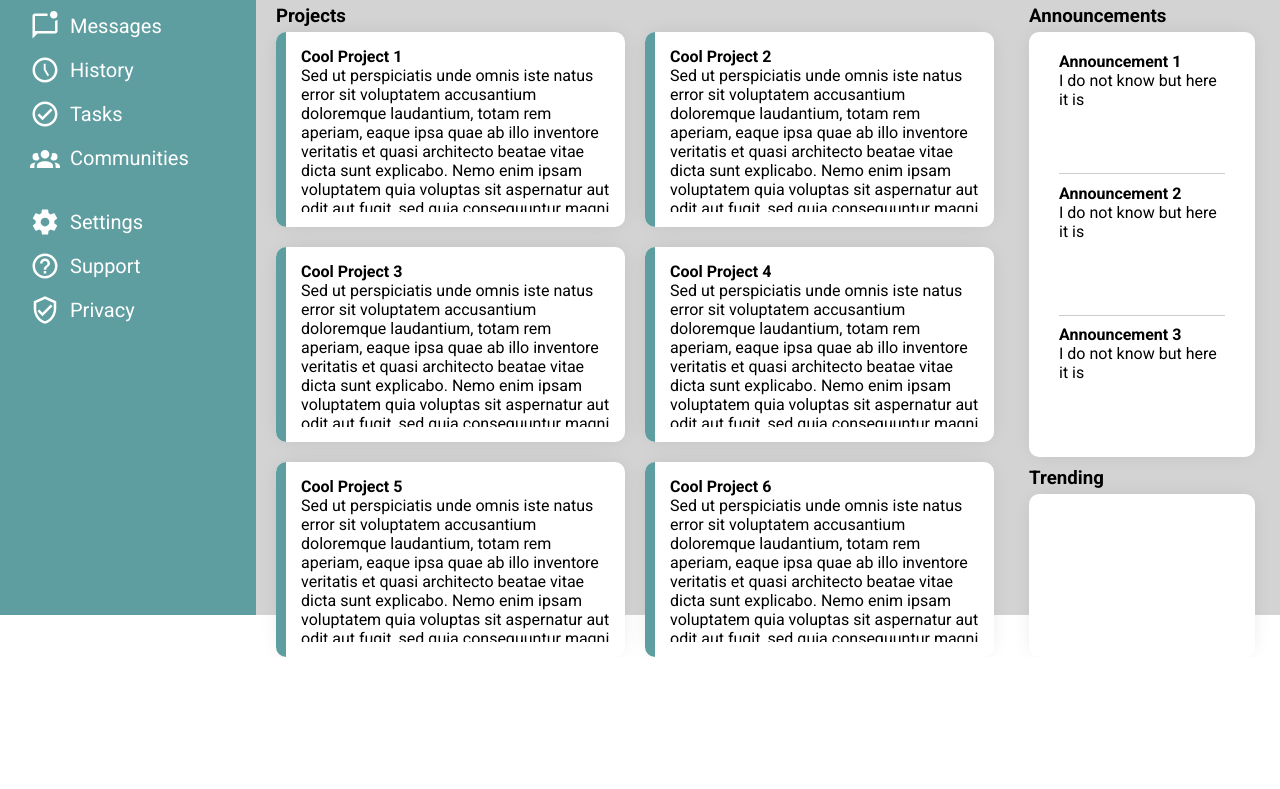
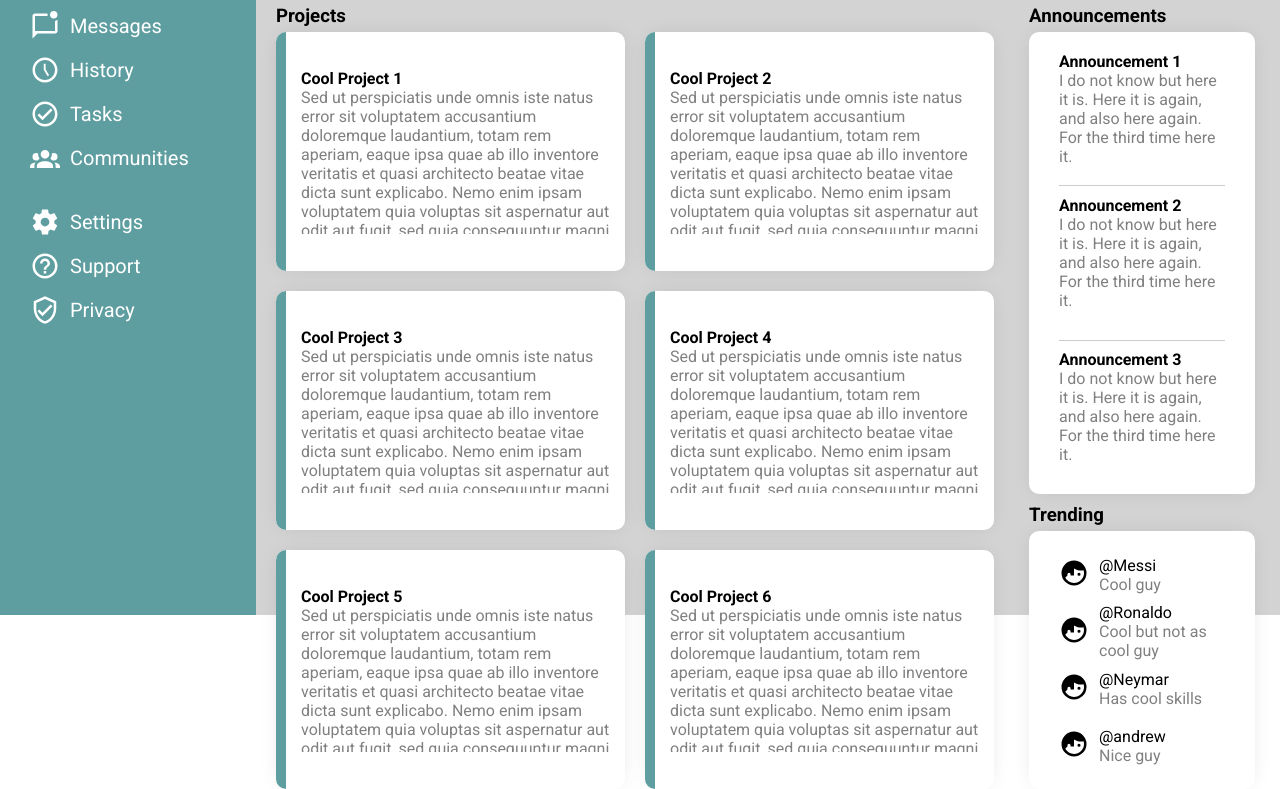
Before and after one commit to andrew-erasmus/admin-dashboard, a plain HTML site: page index.html in a window 1280 px wide. Shown: the part 185-974 px from the top of the page. Before the commit the page ends 842 px from the top, so only its background shows below. Drawn offline with Linux system fonts and the light colour scheme.

Commit message:
Fill in trending info

```diff
--- a/index.html
+++ b/index.html
@@ -1,5 +1,6 @@
 <!DOCTYPE html>
 <html lang="en">
+
 <head>
   <meta charset="UTF-8" />
   <meta name="viewport" content="width=device-width, initial-scale=1.0" />
@@ -173,25 +174,57 @@
           <div id="announcement-info" class="card">
             <div class="announcement-item">
               <p><strong>Announcement 1</strong></p>
-                <p>I do not know but here it is</p>
+              <p>I do not know but here it is. Here it is again, and also here again. For the third time here it.</p>
             </div>
             <div class="announcement-item">
               <p><strong>Announcement 2</strong></p>
-                <p>I do not know but here it is</p>
+              <p>I do not know but here it is. Here it is again, and also here again. For the third time here it.</p>
             </div>
             <div class="announcement-item">
               <p><strong>Announcement 3</strong></p>
-                <p>I do not know but here it is</p>
+              <p>I do not know but here it is. Here it is again, and also here again. For the third time here it.</p>
             </div>
           </div>
         </div>
         <div id="trending">
           <h3>Trending</h3>
           <div id="trending-info" class="card">
-              <div class="trending-item"></div>
-              <div class="trending-item"></div>
-              <div class="trending-item"></div>
-              <div class="trending-item"></div>
+            <div class="trending-item">
+              <div id="display-icon">
+                <img id="small-profile" src="./assets/face-man-profile.svg" alt="" />
+              </div>
+              <div class="trending-description">
+                <p>@Messi</p>
+                <p class="greyed-out">Cool guy</p>
+              </div>
+            </div>
+            <div class="trending-item">
+              <div id="display-icon">
+                <img id="small-profile" src="./assets/face-man-profile.svg" alt="" />
+              </div>
+              <div class="trending-description">
+                <p>@Ronaldo</p>
+                <p class="greyed-out">Cool but not as cool guy</p>
+              </div>
+            </div>
+            <div class="trending-item">
+              <div id="display-icon">
+                <img id="small-profile" src="./assets/face-man-profile.svg" alt="" />
+              </div>
+              <div class="trending-description">
+                <p>@Neymar</p>
+                <p class="greyed-out">Has cool skills</p>
+              </div>
+            </div>
+            <div class="trending-item">
+              <div id="display-icon">
+                <img id="small-profile" src="./assets/face-man-profile.svg" alt="" />
+              </div>
+              <div class="trending-description">
+                <p>@andrew</p>
+                <p class="greyed-out">Nice guy</p>
+              </div>
+            </div>
           </div>
         </div>
       </div>
@@ -216,19 +249,21 @@
       </div>
       <div id="bottom-row">
         <div id="display-icon">
-            <img
-              id="large-profile"
-              src="./assets/face-man-profile.svg"
-              alt=""
-            />
+          <img id="large-profile" src="./assets/face-man-profile.svg" alt="" />
         </div>
         <div id="information">
           <p>Hi there,</p>
           <h2>Andrew Erasmus (@andrew)</h2>
         </div>
-          <div id="new-button"><div>New</div></div>
-          <div id="upload-button"><div>Upload</div></div>
-          <div id="share-button"><div>Share</div></div>
+        <div id="new-button">
+          <div>New</div>
+        </div>
+        <div id="upload-button">
+          <div>Upload</div>
+        </div>
+        <div id="share-button">
+          <div>Share</div>
+        </div>
       </div>
     </div>
     <div id="sidebar">
@@ -236,9 +271,7 @@
         <div>
           <svg xmlns="http://www.w3.org/2000/svg" viewBox="0 0 24 24">
             <title>view-dashboard</title>
-              <path
-                d="M13,3V9H21V3M13,21H21V11H13M3,21H11V15H3M3,13H11V3H3V13Z"
-              />
+            <path d="M13,3V9H21V3M13,21H21V11H13M3,21H11V15H3M3,13H11V3H3V13Z" />
           </svg>
           <h1>Dashboard</h1>
         </div>
@@ -256,8 +289,7 @@
           <svg xmlns="http://www.w3.org/2000/svg" viewBox="0 0 24 24">
             <title>account</title>
             <path
-                d="M12,4A4,4 0 0,1 16,8A4,4 0 0,1 12,12A4,4 0 0,1 8,8A4,4 0 0,1 12,4M12,14C16.42,14 20,15.79 20,18V20H4V18C4,15.79 7.58,14 12,14Z"
-              />
+              d="M12,4A4,4 0 0,1 16,8A4,4 0 0,1 12,12A4,4 0 0,1 8,8A4,4 0 0,1 12,4M12,14C16.42,14 20,15.79 20,18V20H4V18C4,15.79 7.58,14 12,14Z" />
           </svg>
           <p>Profile</p>
         </div>
@@ -265,8 +297,7 @@
           <svg xmlns="http://www.w3.org/2000/svg" viewBox="0 0 24 24">
             <title>message-badge-outline</title>
             <path
-                d="M22 7V16C22 17.1 21.1 18 20 18H6L2 22V4C2 2.9 2.9 2 4 2H14.1C14 2.3 14 2.7 14 3S14 3.7 14.1 4H4V16H20V7.9C20.7 7.8 21.4 7.4 22 7M16 3C16 4.7 17.3 6 19 6S22 4.7 22 3 20.7 0 19 0 16 1.3 16 3Z"
-              />
+              d="M22 7V16C22 17.1 21.1 18 20 18H6L2 22V4C2 2.9 2.9 2 4 2H14.1C14 2.3 14 2.7 14 3S14 3.7 14.1 4H4V16H20V7.9C20.7 7.8 21.4 7.4 22 7M16 3C16 4.7 17.3 6 19 6S22 4.7 22 3 20.7 0 19 0 16 1.3 16 3Z" />
           </svg>
           <p>Messages</p>
         </div>
@@ -274,24 +305,21 @@
           <svg xmlns="http://www.w3.org/2000/svg" viewBox="0 0 24 24">
             <title>clock-time-five-outline</title>
             <path
-                d="M12 20C16.4 20 20 16.4 20 12S16.4 4 12 4 4 7.6 4 12 7.6 20 12 20M12 2C17.5 2 22 6.5 22 12S17.5 22 12 22C6.5 22 2 17.5 2 12C2 6.5 6.5 2 12 2M15.3 16.2L14 17L11 11.8V7H12.5V11.4L15.3 16.2Z"
-              />
+              d="M12 20C16.4 20 20 16.4 20 12S16.4 4 12 4 4 7.6 4 12 7.6 20 12 20M12 2C17.5 2 22 6.5 22 12S17.5 22 12 22C6.5 22 2 17.5 2 12C2 6.5 6.5 2 12 2M15.3 16.2L14 17L11 11.8V7H12.5V11.4L15.3 16.2Z" />
           </svg>
           <p>History</p>
         </div>
         <div>
           <svg xmlns="http://www.w3.org/2000/svg" viewBox="0 0 24 24">
             <path
-                d="M12 2C6.5 2 2 6.5 2 12S6.5 22 12 22 22 17.5 22 12 17.5 2 12 2M12 20C7.59 20 4 16.41 4 12S7.59 4 12 4 20 7.59 20 12 16.41 20 12 20M16.59 7.58L10 14.17L7.41 11.59L6 13L10 17L18 9L16.59 7.58Z"
-              />
+              d="M12 2C6.5 2 2 6.5 2 12S6.5 22 12 22 22 17.5 22 12 17.5 2 12 2M12 20C7.59 20 4 16.41 4 12S7.59 4 12 4 20 7.59 20 12 16.41 20 12 20M16.59 7.58L10 14.17L7.41 11.59L6 13L10 17L18 9L16.59 7.58Z" />
           </svg>
           <p>Tasks</p>
         </div>
         <div>
           <svg xmlns="http://www.w3.org/2000/svg" viewBox="0 0 24 24">
             <path
-                d="M12,5.5A3.5,3.5 0 0,1 15.5,9A3.5,3.5 0 0,1 12,12.5A3.5,3.5 0 0,1 8.5,9A3.5,3.5 0 0,1 12,5.5M5,8C5.56,8 6.08,8.15 6.53,8.42C6.38,9.85 6.8,11.27 7.66,12.38C7.16,13.34 6.16,14 5,14A3,3 0 0,1 2,11A3,3 0 0,1 5,8M19,8A3,3 0 0,1 22,11A3,3 0 0,1 19,14C17.84,14 16.84,13.34 16.34,12.38C17.2,11.27 17.62,9.85 17.47,8.42C17.92,8.15 18.44,8 19,8M5.5,18.25C5.5,16.18 8.41,14.5 12,14.5C15.59,14.5 18.5,16.18 18.5,18.25V20H5.5V18.25M0,20V18.5C0,17.11 1.89,15.94 4.45,15.6C3.86,16.28 3.5,17.22 3.5,18.25V20H0M24,20H20.5V18.25C20.5,17.22 20.14,16.28 19.55,15.6C22.11,15.94 24,17.11 24,18.5V20Z"
-              />
+              d="M12,5.5A3.5,3.5 0 0,1 15.5,9A3.5,3.5 0 0,1 12,12.5A3.5,3.5 0 0,1 8.5,9A3.5,3.5 0 0,1 12,5.5M5,8C5.56,8 6.08,8.15 6.53,8.42C6.38,9.85 6.8,11.27 7.66,12.38C7.16,13.34 6.16,14 5,14A3,3 0 0,1 2,11A3,3 0 0,1 5,8M19,8A3,3 0 0,1 22,11A3,3 0 0,1 19,14C17.84,14 16.84,13.34 16.34,12.38C17.2,11.27 17.62,9.85 17.47,8.42C17.92,8.15 18.44,8 19,8M5.5,18.25C5.5,16.18 8.41,14.5 12,14.5C15.59,14.5 18.5,16.18 18.5,18.25V20H5.5V18.25M0,20V18.5C0,17.11 1.89,15.94 4.45,15.6C3.86,16.28 3.5,17.22 3.5,18.25V20H0M24,20H20.5V18.25C20.5,17.22 20.14,16.28 19.55,15.6C22.11,15.94 24,17.11 24,18.5V20Z" />
           </svg>
           <p>Communities</p>
         </div>
@@ -301,24 +329,21 @@
         <div>
           <svg xmlns="http://www.w3.org/2000/svg" viewBox="0 0 24 24">
             <path
-                d="M12,15.5A3.5,3.5 0 0,1 8.5,12A3.5,3.5 0 0,1 12,8.5A3.5,3.5 0 0,1 15.5,12A3.5,3.5 0 0,1 12,15.5M19.43,12.97C19.47,12.65 19.5,12.33 19.5,12C19.5,11.67 19.47,11.34 19.43,11L21.54,9.37C21.73,9.22 21.78,8.95 21.66,8.73L19.66,5.27C19.54,5.05 19.27,4.96 19.05,5.05L16.56,6.05C16.04,5.66 15.5,5.32 14.87,5.07L14.5,2.42C14.46,2.18 14.25,2 14,2H10C9.75,2 9.54,2.18 9.5,2.42L9.13,5.07C8.5,5.32 7.96,5.66 7.44,6.05L4.95,5.05C4.73,4.96 4.46,5.05 4.34,5.27L2.34,8.73C2.21,8.95 2.27,9.22 2.46,9.37L4.57,11C4.53,11.34 4.5,11.67 4.5,12C4.5,12.33 4.53,12.65 4.57,12.97L2.46,14.63C2.27,14.78 2.21,15.05 2.34,15.27L4.34,18.73C4.46,18.95 4.73,19.03 4.95,18.95L7.44,17.94C7.96,18.34 8.5,18.68 9.13,18.93L9.5,21.58C9.54,21.82 9.75,22 10,22H14C14.25,22 14.46,21.82 14.5,21.58L14.87,18.93C15.5,18.67 16.04,18.34 16.56,17.94L19.05,18.95C19.27,19.03 19.54,18.95 19.66,18.73L21.66,15.27C21.78,15.05 21.73,14.78 21.54,14.63L19.43,12.97Z"
-              />
+              d="M12,15.5A3.5,3.5 0 0,1 8.5,12A3.5,3.5 0 0,1 12,8.5A3.5,3.5 0 0,1 15.5,12A3.5,3.5 0 0,1 12,15.5M19.43,12.97C19.47,12.65 19.5,12.33 19.5,12C19.5,11.67 19.47,11.34 19.43,11L21.54,9.37C21.73,9.22 21.78,8.95 21.66,8.73L19.66,5.27C19.54,5.05 19.27,4.96 19.05,5.05L16.56,6.05C16.04,5.66 15.5,5.32 14.87,5.07L14.5,2.42C14.46,2.18 14.25,2 14,2H10C9.75,2 9.54,2.18 9.5,2.42L9.13,5.07C8.5,5.32 7.96,5.66 7.44,6.05L4.95,5.05C4.73,4.96 4.46,5.05 4.34,5.27L2.34,8.73C2.21,8.95 2.27,9.22 2.46,9.37L4.57,11C4.53,11.34 4.5,11.67 4.5,12C4.5,12.33 4.53,12.65 4.57,12.97L2.46,14.63C2.27,14.78 2.21,15.05 2.34,15.27L4.34,18.73C4.46,18.95 4.73,19.03 4.95,18.95L7.44,17.94C7.96,18.34 8.5,18.68 9.13,18.93L9.5,21.58C9.54,21.82 9.75,22 10,22H14C14.25,22 14.46,21.82 14.5,21.58L14.87,18.93C15.5,18.67 16.04,18.34 16.56,17.94L19.05,18.95C19.27,19.03 19.54,18.95 19.66,18.73L21.66,15.27C21.78,15.05 21.73,14.78 21.54,14.63L19.43,12.97Z" />
           </svg>
           <p>Settings</p>
         </div>
         <div>
           <svg xmlns="http://www.w3.org/2000/svg" viewBox="0 0 24 24">
             <path
-                d="M11,18H13V16H11V18M12,2A10,10 0 0,0 2,12A10,10 0 0,0 12,22A10,10 0 0,0 22,12A10,10 0 0,0 12,2M12,20C7.59,20 4,16.41 4,12C4,7.59 7.59,4 12,4C16.41,4 20,7.59 20,12C20,16.41 16.41,20 12,20M12,6A4,4 0 0,0 8,10H10A2,2 0 0,1 12,8A2,2 0 0,1 14,10C14,12 11,11.75 11,15H13C13,12.75 16,12.5 16,10A4,4 0 0,0 12,6Z"
-              />
+              d="M11,18H13V16H11V18M12,2A10,10 0 0,0 2,12A10,10 0 0,0 12,22A10,10 0 0,0 22,12A10,10 0 0,0 12,2M12,20C7.59,20 4,16.41 4,12C4,7.59 7.59,4 12,4C16.41,4 20,7.59 20,12C20,16.41 16.41,20 12,20M12,6A4,4 0 0,0 8,10H10A2,2 0 0,1 12,8A2,2 0 0,1 14,10C14,12 11,11.75 11,15H13C13,12.75 16,12.5 16,10A4,4 0 0,0 12,6Z" />
           </svg>
           <p>Support</p>
         </div>
         <div>
           <svg xmlns="http://www.w3.org/2000/svg" viewBox="0 0 24 24">
             <path
-                d="M21,11C21,16.55 17.16,21.74 12,23C6.84,21.74 3,16.55 3,11V5L12,1L21,5V11M12,21C15.75,20 19,15.54 19,11.22V6.3L12,3.18L5,6.3V11.22C5,15.54 8.25,20 12,21M10,17L6,13L7.41,11.59L10,14.17L16.59,7.58L18,9"
-              />
+              d="M21,11C21,16.55 17.16,21.74 12,23C6.84,21.74 3,16.55 3,11V5L12,1L21,5V11M12,21C15.75,20 19,15.54 19,11.22V6.3L12,3.18L5,6.3V11.22C5,15.54 8.25,20 12,21M10,17L6,13L7.41,11.59L10,14.17L16.59,7.58L18,9" />
           </svg>
           <p>Privacy</p>
         </div>
@@ -327,4 +352,5 @@
     </div>
   </div>
 </body>
+
 </html>
--- a/styles.css
+++ b/styles.css
@@ -33,11 +33,11 @@ body {
 }
 
 @media screen and (max-width: 1100px) {
-  #sidebar > div > div > p {
+  #sidebar>div>div>p {
     display: none;
   }
 
-  #sidebar-heading > div > h1 {
+  #sidebar-heading>div>h1 {
     display: none;
   }
 }
@@ -63,12 +63,12 @@ body {
   justify-content: center;
 }
 
-#sidebar > div > div > p {
+#sidebar>div>div>p {
   font-size: 1.25rem;
   margin: 10px;
 }
 
-#sidebar-heading > div > svg {
+#sidebar-heading>div>svg {
   fill: white;
   height: 30px;
   width: auto;
@@ -83,12 +83,12 @@ svg {
   margin-top: 7px;
 }
 
-#sidebar-heading > div {
+#sidebar-heading>div {
   display: flex;
 }
 
-#control-options > div,
-#admin > div {
+#control-options>div,
+#admin>div {
   display: flex;
 }
 
@@ -175,12 +175,30 @@ h3 {
   margin-bottom: 15px;
   flex-grow: 1;
   height: 150px;
-  overflow-y: auto; /* Allows vertical scrolling */
-  overflow-x: hidden; /* Hides horizontal scrolling */
+  overflow-y: auto;
+  /* Allows vertical scrolling */
+  overflow-x: hidden;
+  /* Hides horizontal scrolling */
+}
+
+.card-content>p>strong {
+  color: black;
+}
+
+.card-content>p {
+  color: grey;
 }
 
 .announcement-item {
   padding-top: 10px;
+}
+
+.announcement-item>p>strong {
+  color: black;
+}
+
+.announcement-item>p {
+  color: grey;
 }
 
 #project-cards {
@@ -235,13 +253,13 @@ h3 {
   height: 100%;
 }
 
-#top-row > div {
+#top-row>div {
   display: grid;
   align-items: center;
   justify-content: center;
 }
 
-#bottom-row > div {
+#bottom-row>div {
   display: grid;
   align-items: center;
   justify-content: center;
@@ -252,7 +270,7 @@ img {
   width: auto;
 }
 
-#top-row > div#search-container {
+#top-row>div#search-container {
   display: inline-block;
   padding: 20px;
 }
@@ -269,7 +287,7 @@ img {
   height: auto;
 }
 
-#bottom-row > div#information {
+#bottom-row>div#information {
   display: flex;
   flex-direction: column;
   align-items: start;
@@ -285,3 +303,13 @@ img {
   align-self: center;
   justify-self: center;
 }
+
+.greyed-out {
+  color: grey;
+}
+
+.trending-item {
+  display: flex;
+  align-items: center;
+  gap: 10px;
+}
```
Lines whose indentation alone changed are shown as unchanged.
